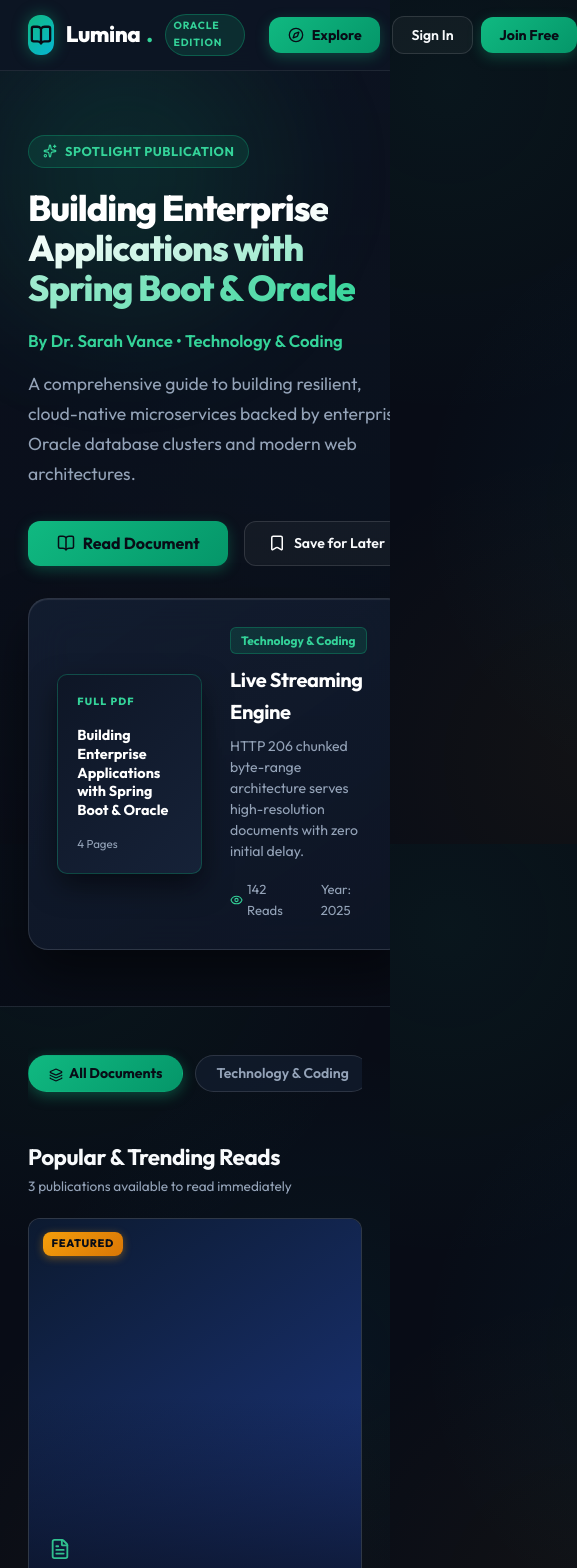
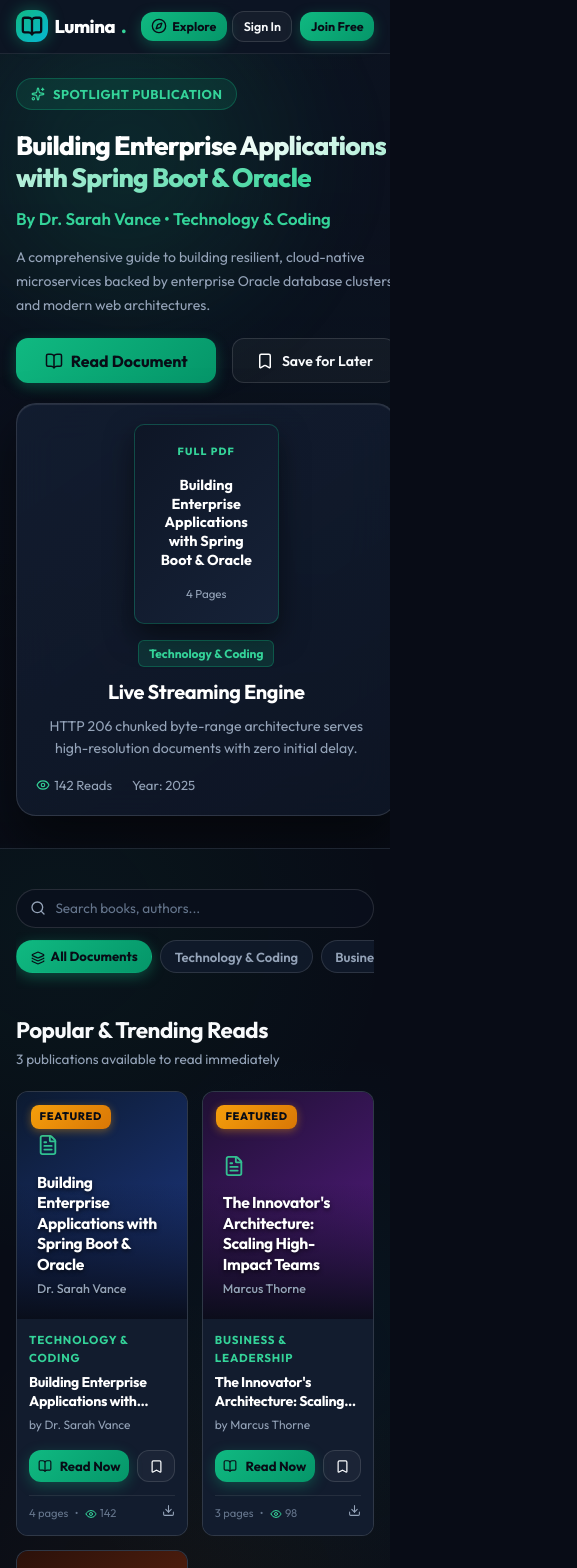
Before and after one commit to souravmondal2004/Sourav-Library, a React (Vite) app in the folder frontend/: page / in a window 390 px wide. Shown: the top 1568 px of the page, 577 px wide, since content can reach past the window. Built offline with nearby package versions, Linux system fonts and the light colour scheme; no server answers; a web font is replaced by a local one.

Commit message:
feat(mobile): optimize mobile responsive layout, touch scrolling, and 2-column grid

```diff
--- a/frontend/src/App.jsx
+++ b/frontend/src/App.jsx
@@ -8,7 +8,7 @@
 import UserLibrary from './components/library/UserLibrary';
 import AuthModal from './components/auth/AuthModal';
 import { api, getStoredUser, getAuthToken } from './services/api';
-import { BookOpen, Sparkles, Compass, AlertCircle, Database, Shield, Code2, Server, Zap, Cpu } from 'lucide-react';
+import { BookOpen, Sparkles, Compass, AlertCircle, Database, Shield, Code2, Server, Zap, Cpu, Search } from 'lucide-react';
 
 import { INITIAL_CATEGORIES, INITIAL_DOCUMENTS } from './services/seedData';
 
@@ -205,6 +205,21 @@
               isBookmarked={primaryFeatured ? bookmarkedIds.has(primaryFeatured.id) : false}
             />
           )}
+
+          {/* Mobile Search Bar */}
+          <div className="container" style={{ marginTop: '0.75rem', marginBottom: '0.25rem' }}>
+            <div className="mobile-search-bar">
+              <Search size={16} className="search-icon" style={{ position: 'absolute', left: '0.85rem', top: '50%', transform: 'translateY(-50%)', color: 'var(--text-muted)' }} />
+              <input
+                type="text"
+                className="search-input"
+                placeholder="Search books, authors..."
+                value={searchQuery}
+                onChange={(e) => setSearchQuery(e.target.value)}
+                style={{ padding: '0.6rem 0.85rem 0.6rem 2.4rem', fontSize: '0.85rem' }}
+              />
+            </div>
+          </div>
 
           {/* Category Filter Chips */}
           <CategoryTabs
--- a/frontend/src/index.css
+++ b/frontend/src/index.css
@@ -816,16 +816,172 @@
   box-shadow: var(--shadow-lg);
 }
 
-/* Responsive */
+/* Responsive & Mobile-First Optimization */
 @media (max-width: 900px) {
   .hero-content {
     grid-template-columns: 1fr;
-    gap: 2rem;
+    gap: 1.5rem;
   }
   .hero-title {
-    font-size: 2.25rem;
+    font-size: 2rem;
   }
   .search-bar-container {
     display: none;
   }
 }
+
+/* Mobile Devices (Smartphones & Tablets up to 640px) */
+@media (max-width: 640px) {
+  .container {
+    padding: 0 1rem;
+  }
+
+  /* Navbar */
+  .navbar {
+    padding: 0.65rem 0;
+  }
+  .nav-wrapper {
+    gap: 0.5rem;
+  }
+  .brand-logo {
+    font-size: 1.15rem;
+    gap: 0.4rem;
+  }
+  .brand-icon-box {
+    width: 32px;
+    height: 32px;
+  }
+  .brand-badge {
+    display: none;
+  }
+  .nav-actions {
+    gap: 0.35rem;
+  }
+  .nav-actions .btn {
+    padding: 0.42rem 0.65rem;
+    font-size: 0.78rem;
+    gap: 0.3rem;
+  }
+
+  /* Hero Section */
+  .hero-section {
+    padding: 1.5rem 0 2rem 0;
+  }
+  .hero-title {
+    font-size: 1.65rem;
+    line-height: 1.2;
+    margin-bottom: 0.75rem;
+  }
+  .hero-desc {
+    font-size: 0.88rem;
+    margin-bottom: 1.25rem;
+  }
+  .hero-content {
+    gap: 1.25rem;
+  }
+  .hero-featured-card {
+    flex-direction: column;
+    padding: 1.2rem;
+    gap: 1rem;
+    align-items: center;
+    text-align: center;
+  }
+
+  /* Mobile Search Bar Display */
+  .mobile-search-bar {
+    display: block;
+    margin-top: 0.75rem;
+    position: relative;
+    width: 100%;
+  }
+
+  /* Category Chips - Touch Friendly Scroll */
+  .category-chips-bar {
+    padding: 0.5rem 0 1rem 0;
+    gap: 0.5rem;
+    overflow-x: auto;
+    -webkit-overflow-scrolling: touch;
+    scrollbar-width: none;
+  }
+  .category-chips-bar::-webkit-scrollbar {
+    display: none;
+  }
+  .category-chip {
+    padding: 0.45rem 0.85rem;
+    font-size: 0.82rem;
+    flex-shrink: 0;
+  }
+
+  /* Book Grid: 2 columns on mobile for modern e-commerce look */
+  .book-grid {
+    grid-template-columns: repeat(2, 1fr);
+    gap: 0.85rem;
+    margin-bottom: 2rem;
+  }
+  .book-card-body {
+    padding: 0.75rem;
+  }
+  .book-card-title {
+    font-size: 0.88rem;
+    margin-bottom: 0.25rem;
+  }
+  .book-card-author {
+    font-size: 0.75rem;
+    margin-bottom: 0.5rem;
+  }
+  .book-card-meta {
+    font-size: 0.7rem;
+    padding-top: 0.5rem;
+    flex-wrap: wrap;
+    gap: 0.4rem;
+  }
+
+  /* Reader Modal on Mobile (Full Screen & Adaptive Touch) */
+  .reader-modal-backdrop {
+    padding: 0;
+  }
+  .reader-modal-window {
+    height: 100vh;
+    max-width: 100vw;
+    border-radius: 0;
+    border: none;
+  }
+  .reader-toolbar {
+    padding: 0.6rem 0.75rem;
+    gap: 0.5rem;
+  }
+  .reader-toolbar h3 {
+    max-width: 140px !important;
+    font-size: 0.82rem !important;
+  }
+  .reader-toolbar-center {
+    gap: 0.35rem;
+  }
+  .reader-toolbar-center .btn {
+    padding: 0.35rem 0.5rem;
+    font-size: 0.75rem;
+  }
+  .reader-page-indicator {
+    font-size: 0.75rem;
+  }
+
+  /* Modals & Dialogs */
+  .modal-backdrop {
+    padding: 0.75rem;
+  }
+  .modal-content {
+    padding: 1.5rem 1.25rem;
+    border-radius: var(--radius-md);
+  }
+
+  /* Admin Table Horizontal Scroll */
+  .admin-table-container {
+    overflow-x: auto;
+    -webkit-overflow-scrolling: touch;
+  }
+  .admin-table th, .admin-table td {
+    padding: 0.75rem 0.85rem;
+    font-size: 0.8rem;
+    white-space: nowrap;
+  }
+}
```
